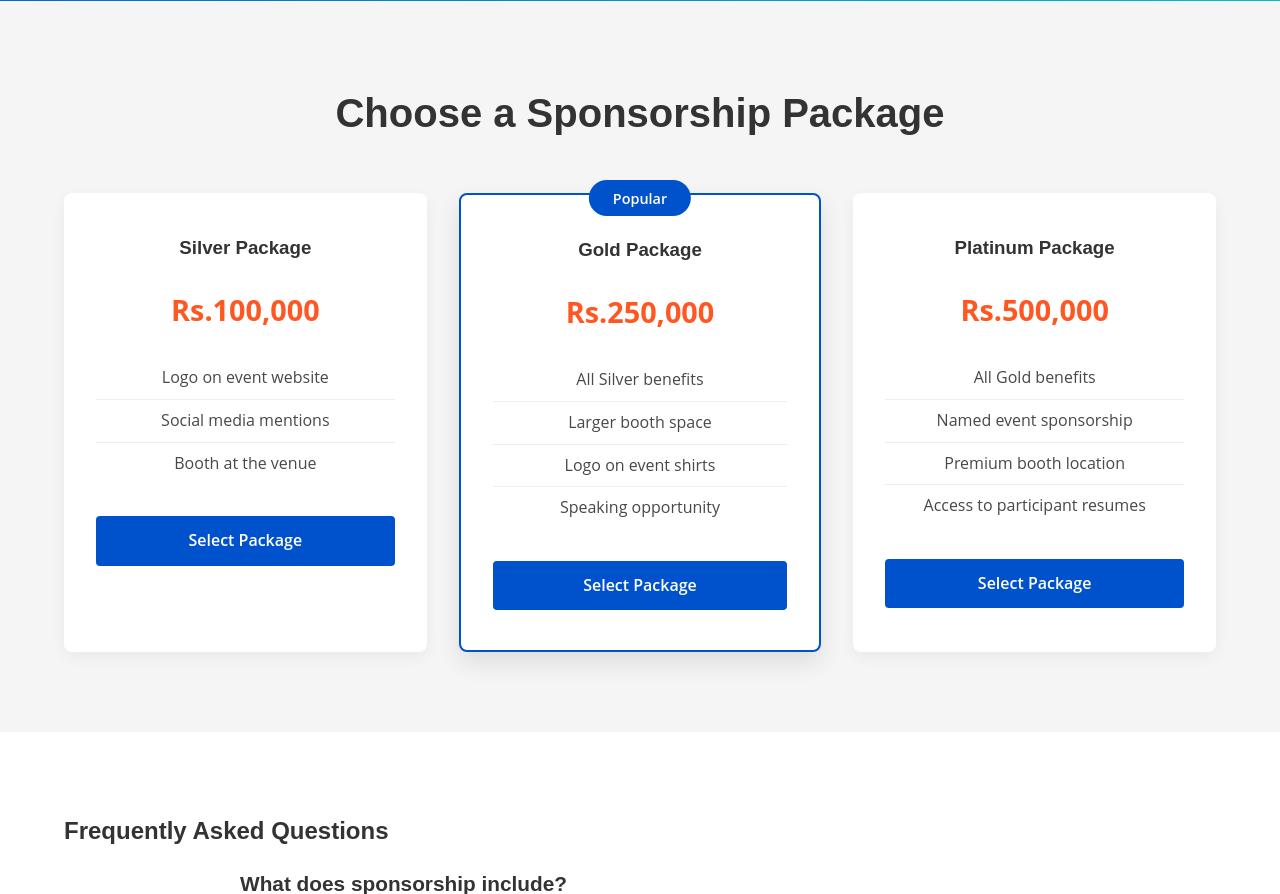
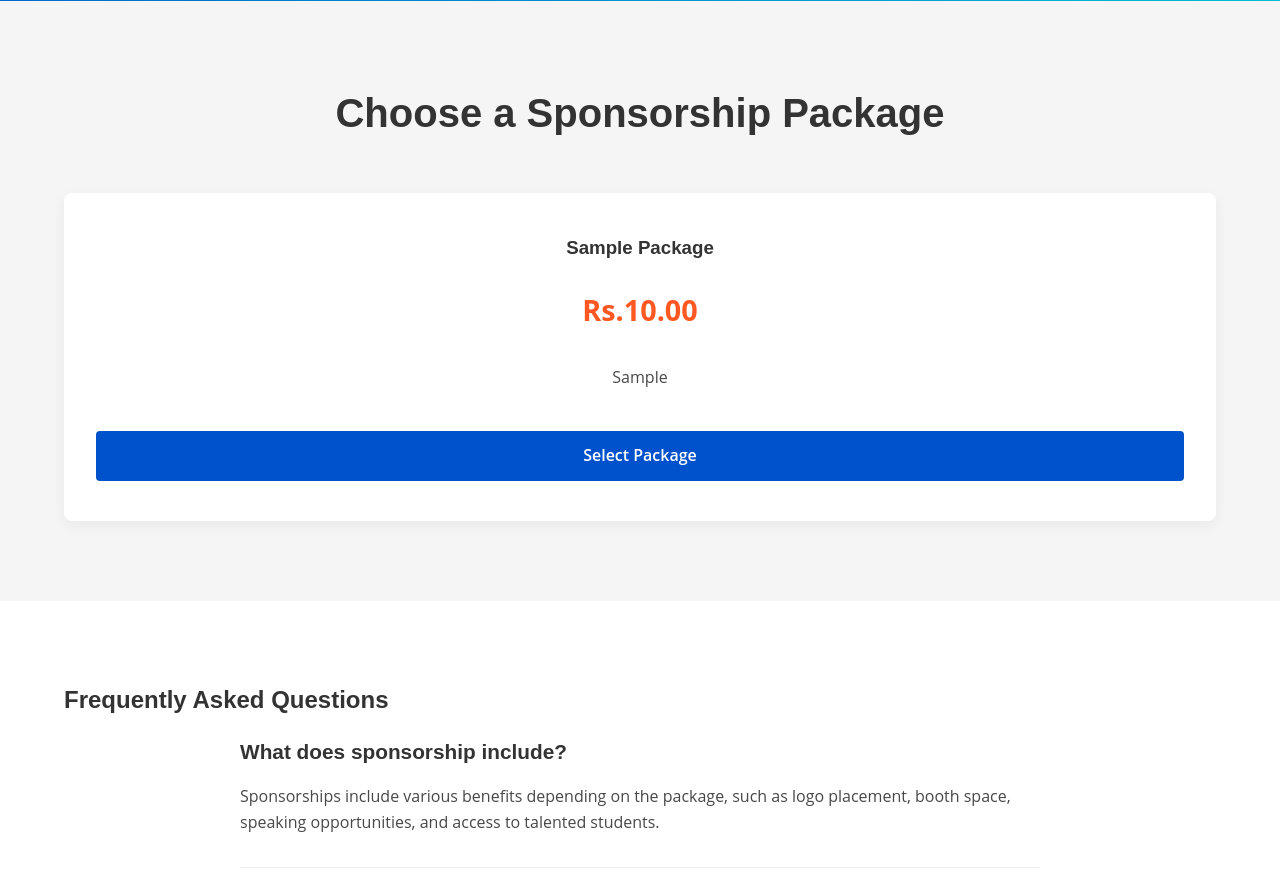
Before and after one commit to RafayAhmad7548/Nascon26, a Django app: page /sponsor/ in a window 1280 px wide. Shown: the part 365-1259 px from the top of the page. Run offline with Django 5.2, Linux system fonts and the light colour scheme; tables that the repository leaves empty hold one stand-in row (values such as "Sample post").

Commit message:
sponsorship package display and update data handling in sponsor view

```diff
--- a/nascon/templates/nascon/sponsor.html
+++ b/nascon/templates/nascon/sponsor.html
@@ -21,16 +21,16 @@
 
         <div class="sponsor-packages">
             {% for package in packages %}
-            <div class="package-card {% if package.name == 'Gold Package' %}featured{% endif %}">
-                {% if package.name == 'Gold Package' %}<div class="featured-label">Popular</div>{% endif %}
-                <h3>{{ package.name }}</h3>
-                <div class="package-price">Rs.{{ package.price }}</div>
+            <div class="package-card {% if package.category == 'Gold' %}featured{% endif %}">
+                {% if package.category == 'Gold' %}<div class="featured-label">Popular</div>{% endif %}
+                <h3>{{ package.category }} Package</h3>
+                <div class="package-price">Rs.{{ package.cost }}</div>
                 <ul class="package-features">
-                    {% for benefit in package.benefits %}
+                    {% for benefit in package.benefits_list %}
                         <li>{{ benefit }}</li>
                     {% endfor %}
                 </ul>
-                <a href="{% url 'sponsor_events' %}?package={{ package.id }}" class="package-button">Select Package</a>
+                <a href="{% url 'sponsor_events' %}?package={{ package.package_id }}" class="package-button">Select Package</a>
             </div>
             {% endfor %}
         </div>
--- a/nascon/views.py
+++ b/nascon/views.py
@@ -1,6 +1,8 @@
 from django.forms import ValidationError
 from django.shortcuts import render, redirect
 from django.contrib import messages
+from .models import Event, SponsorshipPackage
+from .forms import SignupForm
 from django.contrib.auth import authenticate, login
 from .models import Event
 from .forms import SignupForm, LoginForm
@@ -55,40 +57,14 @@ def logout_view(request):
 def sponsor_view(request):
     """View for the main sponsor page showing available packages"""
     # Dummy data for packages
-    packages = [
-        {
-            'id': 1,
-            'name': 'Silver Package',
-            'price': '100,000',
-            'benefits': [
-                'Logo on event website',
-                'Social media mentions',
-                'Booth at the venue'
-            ]
-        },
-        {
-            'id': 2,
-            'name': 'Gold Package',
-            'price': '250,000',
-            'benefits': [
-                'All Silver benefits',
-                'Larger booth space',
-                'Logo on event shirts',
-                'Speaking opportunity'
-            ]
-        },
-        {
-            'id': 3,
-            'name': 'Platinum Package',
-            'price': '500,000',
-            'benefits': [
-                'All Gold benefits',
-                'Named event sponsorship',
-                'Premium booth location',
-                'Access to participant resumes'
-            ]
-        }
-    ]
+    packages = SponsorshipPackage.objects.all()
+
+    for package in packages:
+        # Assuming benefits are stored as text with each benefit on a new line
+        if package.benefits:
+            package.benefits_list = package.benefits.split(', ')
+        else:
+            package.benefits_list = []
 
     return render(request, 'nascon/sponsor.html', {
         'packages': packages
@@ -100,8 +76,8 @@ def sponsor_events_view(request):
 
     # Get package details based on ID
     packages = {
-        '1': {'id': 1, 'name': 'Silver Package', 'price': '100,000'},
-        '2': {'id': 2, 'name': 'Gold Package', 'price': '250,000'},
+        '1': {'id': 1, 'name': 'Silver Package', 'price': '5,000'},
+        '2': {'id': 2, 'name': 'Gold Package', 'price': '10,000'},
         '3': {'id': 3, 'name': 'Platinum Package', 'price': '500,000'}
     }
 
@@ -110,31 +86,31 @@ def sponsor_events_view(request):
     # Get events from database or use dummy data
     events = Event.objects.all()
 
-    # If no events in database, use dummy events
-    if not events:
-        events = [
-            {
-                'event_id': 1,
-                'event_name': 'Coding Competition',
-                'description': 'A competitive programming contest for university students',
-                'category': 'Technical',
-                'date_time': '2026-02-15 10:00:00'
-            },
-            {
-                'event_id': 2,
-                'event_name': 'Business Case Competition',
-                'description': 'Present innovative solutions to real-world business problems',
-                'category': 'Business',
-                'date_time': '2026-02-16 11:00:00'
-            },
-            {
-                'event_id': 3,
-                'event_name': 'Gaming Tournament',
-                'description': 'Compete in various gaming categories from esports to board games',
-                'category': 'Gaming',
-                'date_time': '2026-02-17 09:00:00'
-            }
-        ]
+    # # If no events in database, use dummy events
+    # if not events:
+    #     events = [
+    #         {
+    #             'event_id': 1,
+    #             'event_name': 'Coding Competition',
+    #             'description': 'A competitive programming contest for university students',
+    #             'category': 'Technical',
+    #             'date_time': '2026-02-15 10:00:00'
+    #         },
+    #         {
+    #             'event_id': 2,
+    #             'event_name': 'Business Case Competition',
+    #             'description': 'Present innovative solutions to real-world business problems',
+    #             'category': 'Business',
+    #             'date_time': '2026-02-16 11:00:00'
+    #         },
+    #         {
+    #             'event_id': 3,
+    #             'event_name': 'Gaming Tournament',
+    #             'description': 'Compete in various gaming categories from esports to board games',
+    #             'category': 'Gaming',
+    #             'date_time': '2026-02-17 09:00:00'
+    #         }
+    #     ]
 
     return render(request, 'nascon/sponsor_events.html', {
         'package': package,
```
